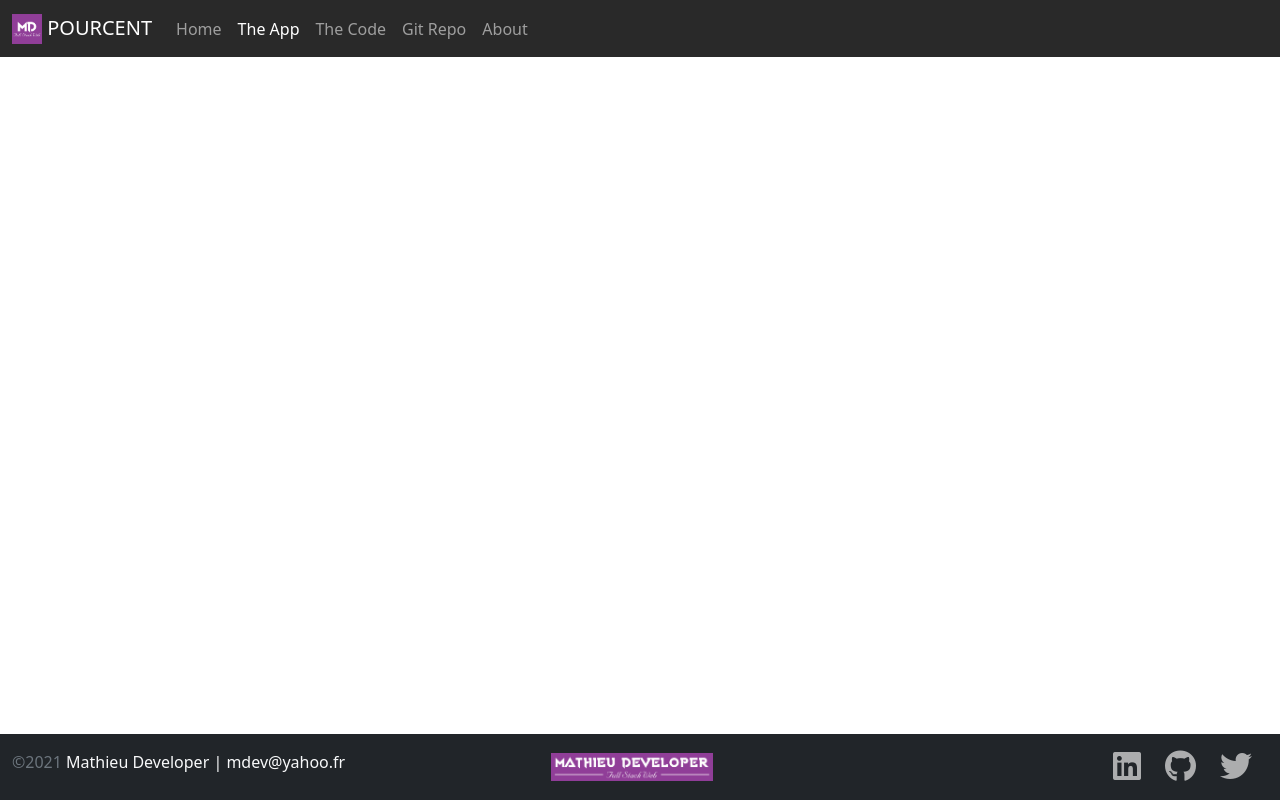
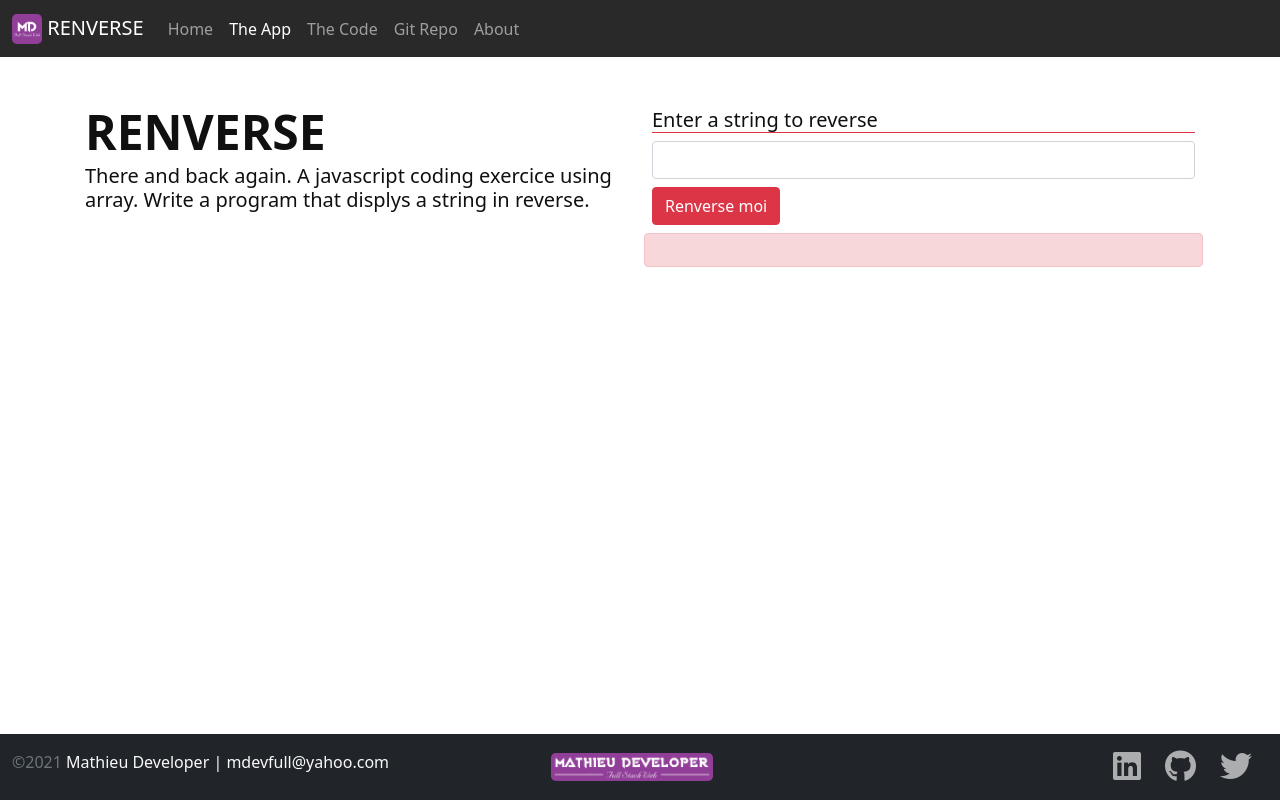
Before and after one commit to MathieuDeveloper/RENVERSE, a plain HTML site: page app.html in a window 1280 px wide. Drawn offline with nearby package versions, Linux system fonts and the light colour scheme.

Commit message:
work on renverse
have to work html alert

```diff
--- a/app.html
+++ b/app.html
@@ -2,7 +2,7 @@
 <html lang="en" class="h-100">
 
 <head>
-    <title>POURCENT: A Coding Project By Mathieu Developer</title>
+    <title>RENVERSE: A Coding Project By Mathieu Developer</title>
     <!-- Required meta tags -->
     <meta charset="utf-8">
     <meta name="viewport" content="width=device-width, initial-scale=1, shrink-to-fit=no">
@@ -22,7 +22,7 @@
     <nav class="navbar navbar-expand-md navbar-dark fixed-top">
         <div class="container-fluid">
             <a class="navbar-brand" href="#"><img src="img/MDfull.png" height="30"
-                    class="d-inline-block align-text-top"> POURCENT</a>
+                    class="d-inline-block align-text-top rounded-3"> RENVERSE</a>
             <button class="navbar-toggler" type="button" data-bs-toggle="collapse" data-bs-target="#navbarCollapse"
                 aria-controls="navbarCollapse" aria-expanded="false" aria-label="Toggle navigation">
                 <span class="navbar-toggler-icon"></span>
@@ -52,6 +52,25 @@
     <!-- ----Main Section ---- -->
     <main class="flex-shrink-0">
         <div class="container">
+            <div class="row rows-cols-1 rows-cols-lg-2">
+                <div class="col-12 col-lg-6">
+                    <h1 class="display-5 fw-bold lh-1 mt-5">RENVERSE</h1>
+                    <h4 class="lead">There and back again. A javascript coding exercice using array.
+                        Write a program that displys a string in reverse.</h4>
+                </div>
+                <div class="col-12 col-lg-6">
+                    <h5 class="border-bottom border-1 border-danger mt-5">Enter a string to reverse</h5>
+                    <form class="row gx-3 gy-2">
+                        <div class="col">
+                            <input type="text" id="userString" class="form-control" aria-label="User String">
+                        </div>
+                        <div class="col-12">
+                            <button class="btn btn-danger" type="button" id="btnSubmit">Renverse moi</button>
+                        </div>
+                        <div class="alert alert-danger"></div>
+                    </form>
+                </div>
+            </div>
         </div>
     </main>
  <!-- ----Footer Section ---- -->
@@ -59,10 +78,10 @@
     <div class="container-fluid">
         <div class="row row-cols-1 row-cols-lg-3 gy-2">
             <div class="col text-light order-last order-lg-first">
-                <div><span class="text-muted">&copy;2021</span> Mathieu Developer | mdev@yahoo.fr</div>
+                <div><span class="text-muted">&copy;2021</span> Mathieu Developer | mdevfull@yahoo.com</div>
             </div>
             <div class="col d-flex align-items-center justify-content-start justify-content-lg-center">
-                <img src="img/fullMathieuDeveloper.png" height="28" alt="Mathieu Developer Logo">
+                <img src="img/fullMathieuDeveloper.png" class="rounded-3" height="28" alt="Mathieu Developer Logo">
             </div>
             <div class="col d-flex align-item-center justify-content-start justify-content-lg-end">
                 <div class="row">
--- a/css/site.css
+++ b/css/site.css
@@ -1,6 +1,6 @@
 :root {
-    --primary-color: #1c1d1f;
-    --secondary-color: #e93508e7;
+    --primary-color: #101011;
+    --secondary-color: #f51909e7;
     --dark-color: #292929;
     --white-color: #e7e7e7;
 }
```
Also changed, not shown: code.html (+2 -2 lines), index.html (+2 -2 lines).
